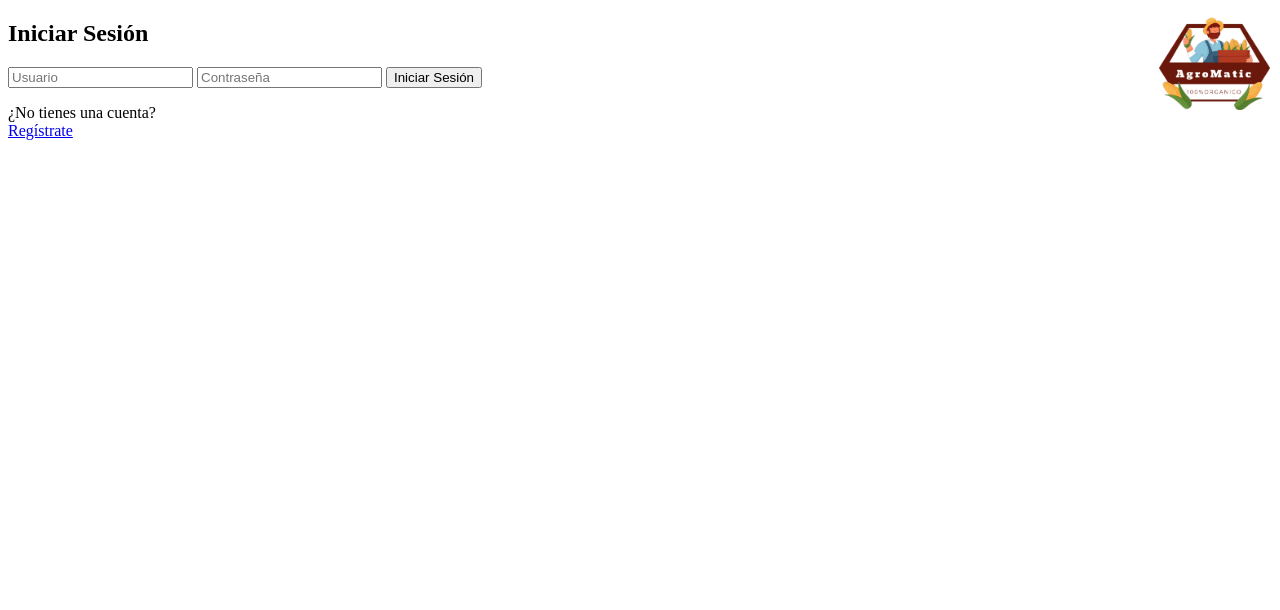
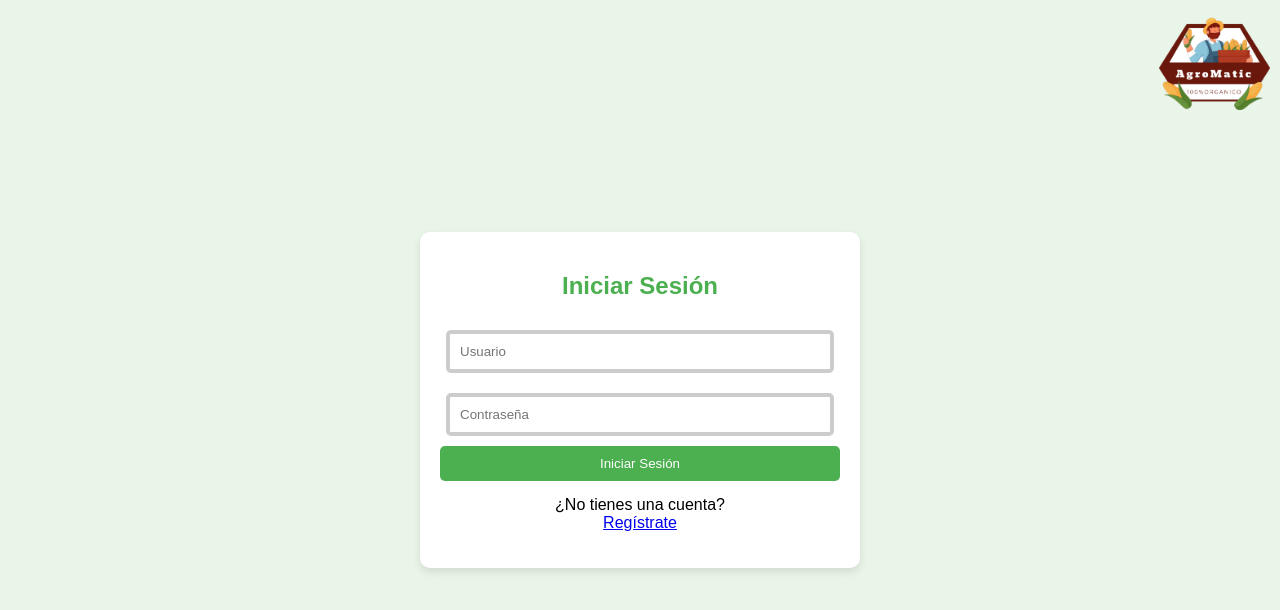
Before and after one commit to FernandoDZ02/AgroMatic, a plain HTML site: page login.html in a window 1280 px wide. Drawn offline with Linux system fonts and the light colour scheme.

Commit message:
registro

```diff
--- a/login.html
+++ b/login.html
@@ -17,6 +17,57 @@
 a {
     display: block;
 }
+
+body {
+            font-family: Arial, sans-serif;
+            background-color: #e9f5e9;
+            display: flex;
+            justify-content: center;
+            align-items: center;
+            height: 100vh;
+            margin: 0;
+        }
+
+        .login-container {
+            background-color: #fff;
+            padding: 20px;
+            border-radius: 10px;
+            box-shadow: 0 4px 8px rgba(0, 0, 0, 0.1);
+            width: 400px;
+            text-align: center;
+        }
+
+        .login-container h2 {
+            color: #4caf50;
+        }
+
+        .login-container input[type="text"],
+        .login-container input[type="password"] {
+            width: 90%;
+            padding: 10px;
+            margin: 10px 0;
+            border: 4px solid #ccc;
+            border-radius: 5px;
+        }
+
+        .login-container input[type="submit"] {
+            background-color: #4caf50;
+            color: white;
+            padding: 10px;
+            border: none;
+            border-radius: 5px;
+            cursor: pointer;
+            width: 100%;
+        }
+
+        .login-container input[type="submit"]:hover {
+            background-color: #45a049;
+        }
+
+        .login-container p {
+            margin-top: 15px;
+        }
+
     </style>
 </head>
 <body>
@@ -30,7 +81,7 @@ a {
             <input type="password" name="password" placeholder="Contraseña" required>
             <input type="submit" value="Iniciar Sesión">
         </form>
-        <p>¿No tienes una cuenta? <a href="/register">Regístrate</a></p>
+        <p>¿No tienes una cuenta? <a href="registrate.html">Regístrate</a></p>
     </div>
 
 </body>
```
Also changed, not shown: registrate.html (+2 -2 lines).
